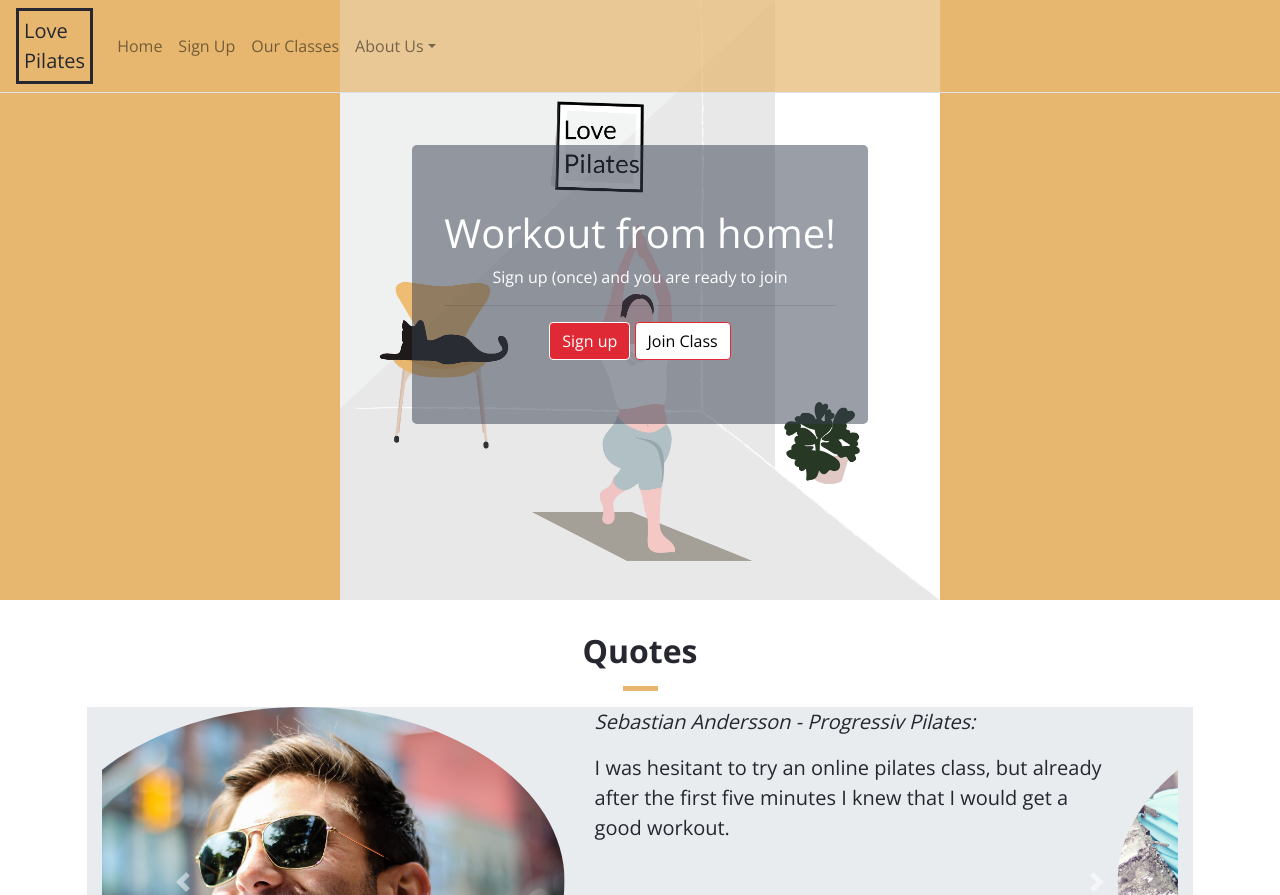
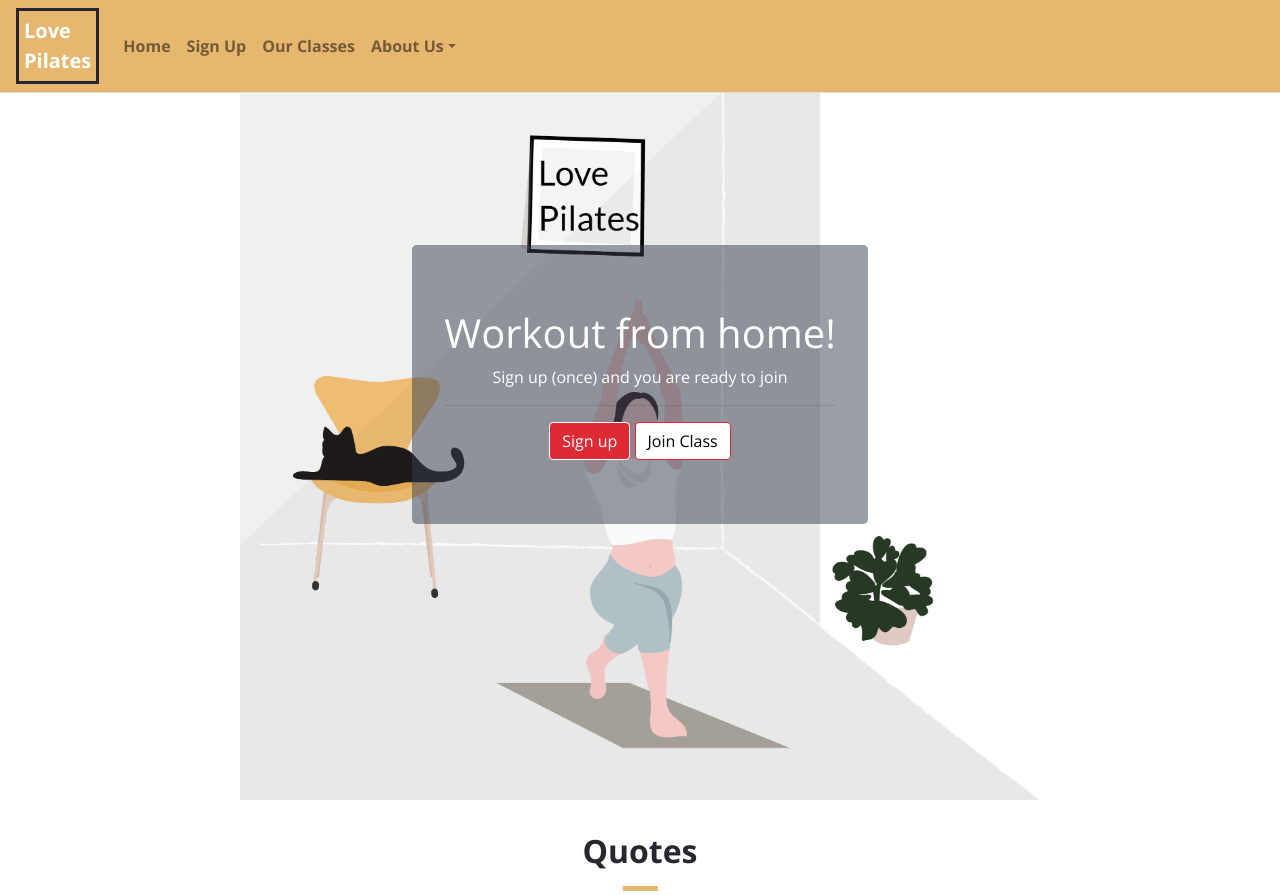
Before and after one commit to Carina-P/Love-Pilates, a plain HTML site: page index.html in a window 1280 px wide. Shown: the top 895 px of the page. Drawn offline with nearby package versions, Linux system fonts and the light colour scheme.

Commit message:
Changed background header-image and vh

```diff
--- a/assets/css/style.css
+++ b/assets/css/style.css
@@ -5,11 +5,12 @@
 body{
     font-family: "Open Sans", sans-serif;
     color: #262730;
+    scroll-behavior: smooth;
 }
 
 footer,
 .background-color--sunny{
-    background-color: #e7b76f;
+    background-color: #e7b76;
  }
 
 .block-divider {
@@ -49,12 +50,14 @@ button:hover{
 }
 
 /* Header*/
-/* Since the header is fixed-top it hides content which is a little confusing when having navigated with navbar. And that is why its made a little opaque */
 header{
-    background:rgb(231, 183, 111, 0.7);
+    background-color: #e7b76f;
+    color: #ffffff;
+    font-weight: bold;
 }
 #logo{
-    color: #262730;
+    color: #ffffff;
+    /*color: #262730;*/
     border-style: solid;
     border-color: #262730;
 }
@@ -66,9 +69,9 @@ header{
 
 /* Callout-section with hero-image */
 .hero-image{
-    height: 75vh;
+    height: 100vh;
     background-image: url("../images/hero-img.png");
-    background-color: #e7b76f;
+    background-color: #ffffff;
    /* background-color: #e9ecef; */
     background-position: center;
     background-repeat: no-repeat;
```
